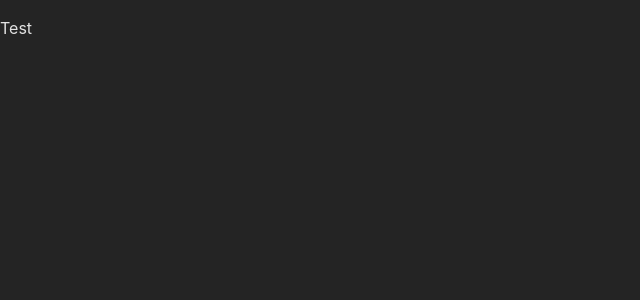
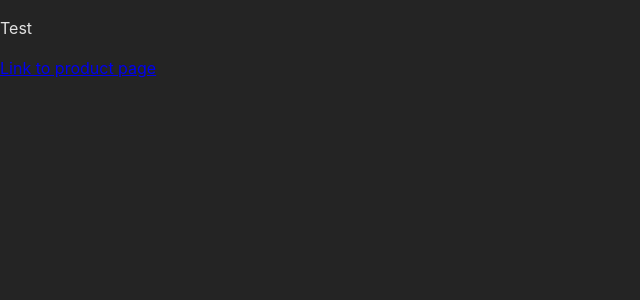
Before and after one commit to Changwhi/React-Practice-All, a React (Create React App) app in the folder MultipleSPA/: page / in a window 1280 px wide. Shown: the top 300 px of the page, without its empty margins (0-640 px from the left). Built offline with nearby package versions, Linux system fonts and the light colour scheme.

Commit message:
Feat: Implement Link to product page from the main page

```diff
--- a/MultipleSPA/src/Components/Main.js
+++ b/MultipleSPA/src/Components/Main.js
@@ -1,5 +1,11 @@
+import React from "react";
+import { Link } from "react-router-dom";
+
 const Main = () => {
-    return <p>Test</p>
+    return <React.Fragment>
+        <p>Test</p>
+        <Link to="/product"> Link to product page </Link>
+    </React.Fragment>
 };
 
 export default Main;
```
